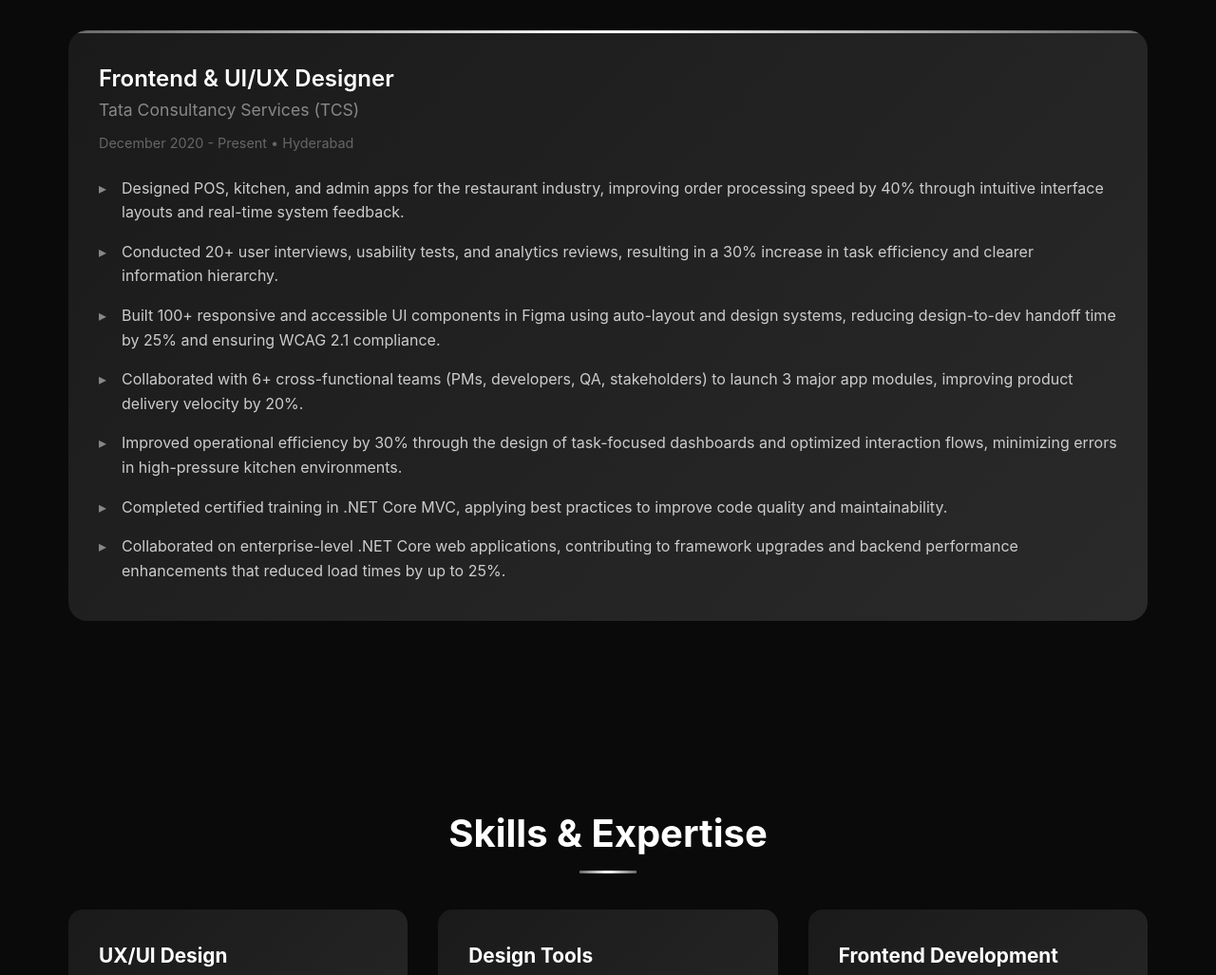
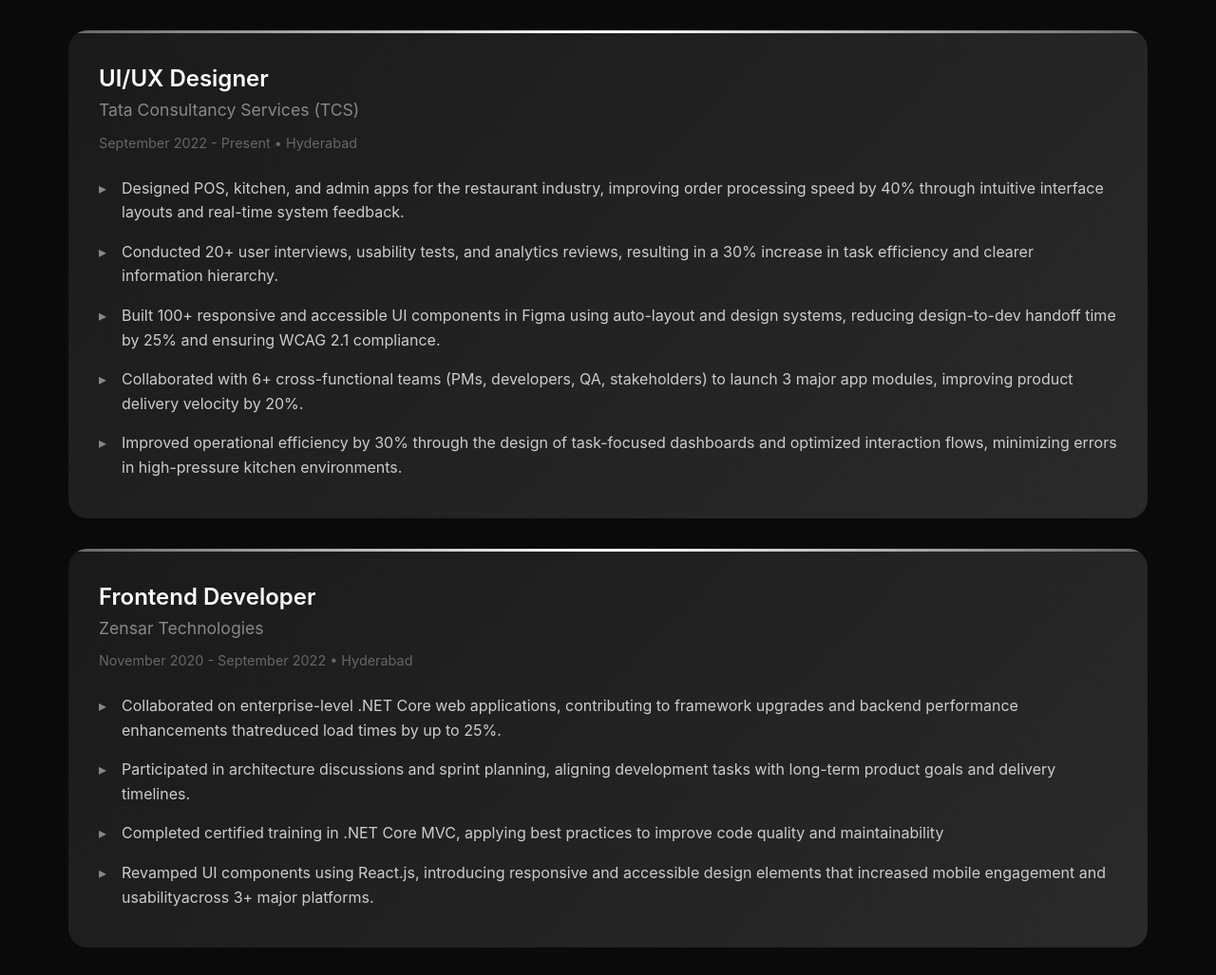
Before and after one commit to avinashsam189/avinashsambarapu, a plain HTML site: page index.html in a window 1280 px wide. Shown: the part 960-1987 px from the top of the page at 95% size. Drawn offline with Linux system fonts and the light colour scheme.

Commit message:
Update index.html

```diff
--- a/index.html
+++ b/index.html
@@ -646,9 +646,9 @@
         <div class="experience-item scroll-animation">
             <div class="job-header">
                 <div>
-                    <div class="job-title">Frontend & UI/UX Designer</div>
+                    <div class="job-title">UI/UX Designer</div>
                     <div class="company">Tata Consultancy Services (TCS)</div>
-                    <div class="duration">December 2020 - Present • Hyderabad</div>
+                    <div class="duration">September 2022 - Present • Hyderabad</div>
                 </div>
             </div>
             <div class="job-description">
@@ -658,8 +658,23 @@
                     <li>Built 100+ responsive and accessible UI components in Figma using auto-layout and design systems, reducing design-to-dev handoff time by 25% and ensuring WCAG 2.1 compliance.</li>
                     <li>Collaborated with 6+ cross-functional teams (PMs, developers, QA, stakeholders) to launch 3 major app modules, improving product delivery velocity by 20%.</li>
                     <li>Improved operational efficiency by 30% through the design of task-focused dashboards and optimized interaction flows, minimizing errors in high-pressure kitchen environments.</li>
-                    <li>Completed certified training in .NET Core MVC, applying best practices to improve code quality and maintainability.</li>
-                    <li>Collaborated on enterprise-level .NET Core web applications, contributing to framework upgrades and backend performance enhancements that reduced load times by up to 25%.</li>
+                </ul>
+            </div>
+        </div>
+          <div class="experience-item scroll-animation">
+            <div class="job-header">
+                <div>
+                    <div class="job-title">Frontend Developer</div>
+                    <div class="company"> Zensar Technologies</div>
+                    <div class="duration">November 2020 - September 2022 • Hyderabad</div>
+                </div>
+            </div>
+            <div class="job-description">
+                <ul>
+                    <li>Collaborated on enterprise-level .NET Core web applications, contributing to framework upgrades and backend performance enhancements thatreduced load times by up to 25%.</li>
+                    <li>Participated in architecture discussions and sprint planning, aligning development tasks with long-term product goals and delivery timelines.</li>
+                    <li>Completed certified training in .NET Core MVC, applying best practices to improve code quality and maintainability</li>
+                    <li>Revamped UI components using React.js, introducing responsive and accessible design elements that increased mobile engagement and usabilityacross 3+ major platforms.</li>
                 </ul>
             </div>
         </div>
```
